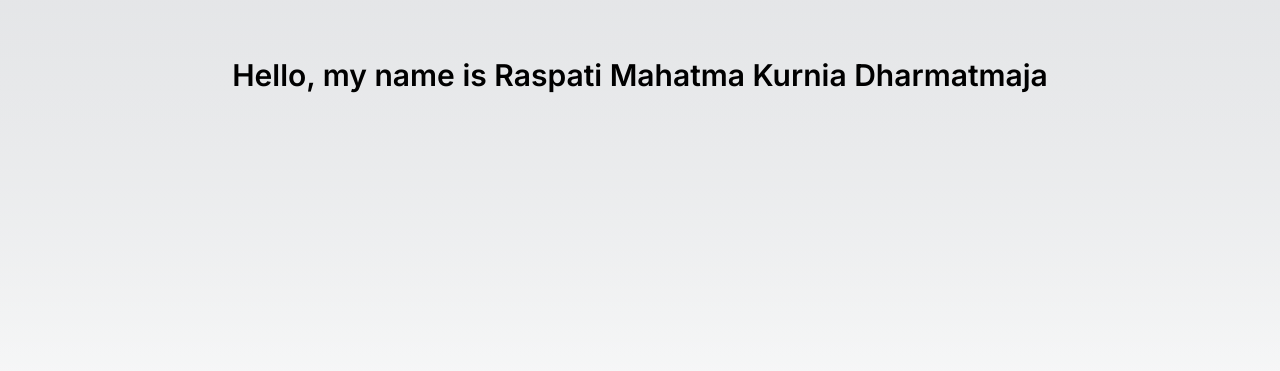
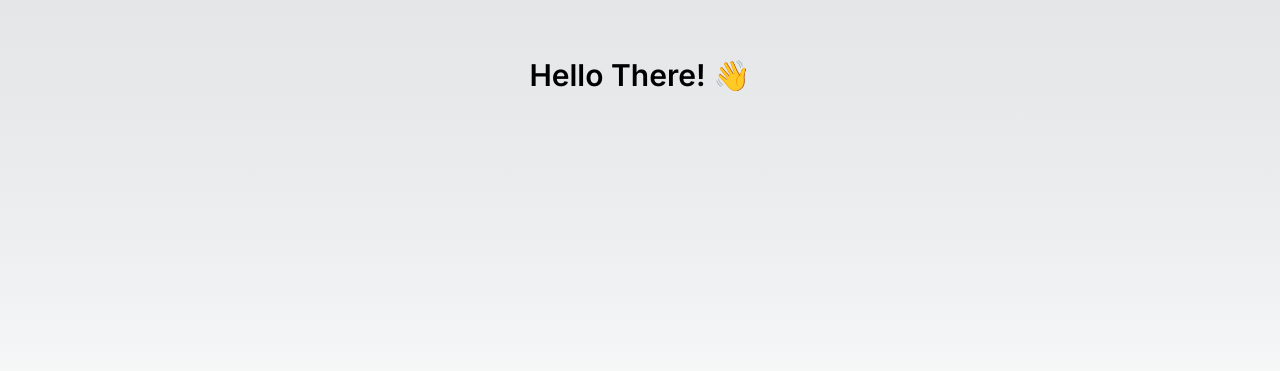
Before and after one commit to tommyraspati/next-portofolio, a Next.js app: page / in a window 1280 px wide. Shown: the part 309-680 px from the top of the page. Built offline with nearby package versions, Linux system fonts and the light colour scheme.

Commit message:
just trying stuff

```diff
--- a/app/page.tsx
+++ b/app/page.tsx
@@ -4,7 +4,7 @@ export default function Home() {
   return (
     <main className="flex min-h-screen flex-col items-center justify-center p-24 bg-gradient-to-b from-zinc-200 dark:bg-zinc-800/30">
       <p className="text-3xl font-semibold text-center mb-8">
-        Hello, my name is Raspati Mahatma Kurnia Dharmatmaja
+        Hello There! 👋
       </p>
       <div className="fixed bottom-0 left-0 flex h-48 w-full items-end justify-center bg-gradient-to-t from-white via-white dark:from-black dark:via-black lg:static lg:h-auto lg:w-auto lg:bg-none">
 
```
